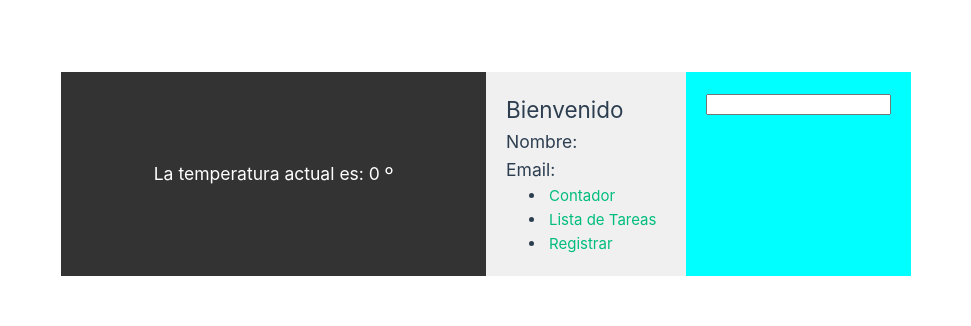
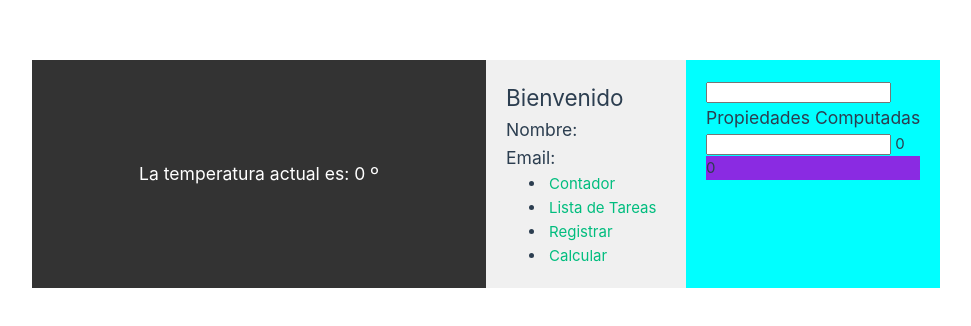
Before and after one commit to anyeromero/proyecto-vuejs, a Vue app: page /calcular in a window 1280 px wide. Shown: the part 226-552 px from the top of the page, without its empty margins (154-1125 px from the left). Built offline with nearby package versions, Linux system fonts and the light colour scheme; no server answers; the HTML template or start-up script is replaced by a standard one.

Commit message:
Usando Computed Properties

```diff
--- a/src/components/Sidebar.vue
+++ b/src/components/Sidebar.vue
@@ -26,9 +26,10 @@
         <h3>Nombre: {{ registrarStore.nombre }} </h3>
         <h3>Email: {{ registrarStore.email }}</h3>
         <ul>
-            <li><RouterLink to="/contador">Contador</RouterLink></li>
-            <li><RouterLink to="/lista-de-tareas">Lista de Tareas</RouterLink></li>
+            <li><router-link to="/contador">Contador</router-link></li>
+            <li><router-link to="/lista-de-tareas">Lista de Tareas</router-link></li>
             <li><router-link to="/registrar">Registrar</router-link></li>
+            <li><router-link to="/calcular">Calcular</router-link></li>
         </ul>
 
 
--- /dev/null
+++ b/src/modules/calcular/views/CalcularView.vue
@@ -0,0 +1,25 @@
+<script setup>
+
+import { ref, computed } from 'vue';
+import ResultadoSection from './components/ResultadoSection.vue';
+
+const valor = ref('');
+
+const valorCalculado = computed(() => {
+    return valor.value * 3;
+});
+
+</script>
+
+<template>
+    <h3>Propiedades Computadas</h3>
+
+    <input type="text"  v-model="valor" />
+    {{ valorCalculado}}
+    <ResultadoSection :resultado="valorCalculado"></ResultadoSection>
+
+</template>
+
+<style scoped>
+
+</style>
--- /dev/null
+++ b/src/modules/calcular/views/components/ResultadoSection.vue
@@ -0,0 +1,18 @@
+<script setup>
+import { defineProps } from 'vue';
+
+const props = defineProps(['resultado']);
+
+</script>
+
+<template>
+    <div class="resultado"> {{ props.resultado }}</div>
+</template>
+
+<style scoped>
+
+.resultado{
+    background-color: blueviolet;
+}
+
+</style>
--- a/src/router/index.js
+++ b/src/router/index.js
@@ -24,7 +24,13 @@
       path: '/registrar',
       name: 'registrar',
       component: () => import('../modules/registro/views/RegistrarView.vue'),
-    }
+    },
+    {
+      path: '/calcular',
+      name: 'calcular',
+      component: () => import('../modules/calcular/views/calcularView.vue'),
+    },
+
   ],
 })
 
--- a/src/views/MainViews.vue
+++ b/src/views/MainViews.vue
@@ -2,6 +2,7 @@
     import Sidebar from '../components/Sidebar.vue';
     import Header from '@/components/Header.vue';
     import { ref } from 'vue';
+
 
 
     const texto = ref('');
@@ -17,6 +18,7 @@
 
             <input type="texto" v-model="texto">
             <h1>{{ texto }}</h1>
+
             <RouterView></RouterView>
         </div>
     </div>
```
